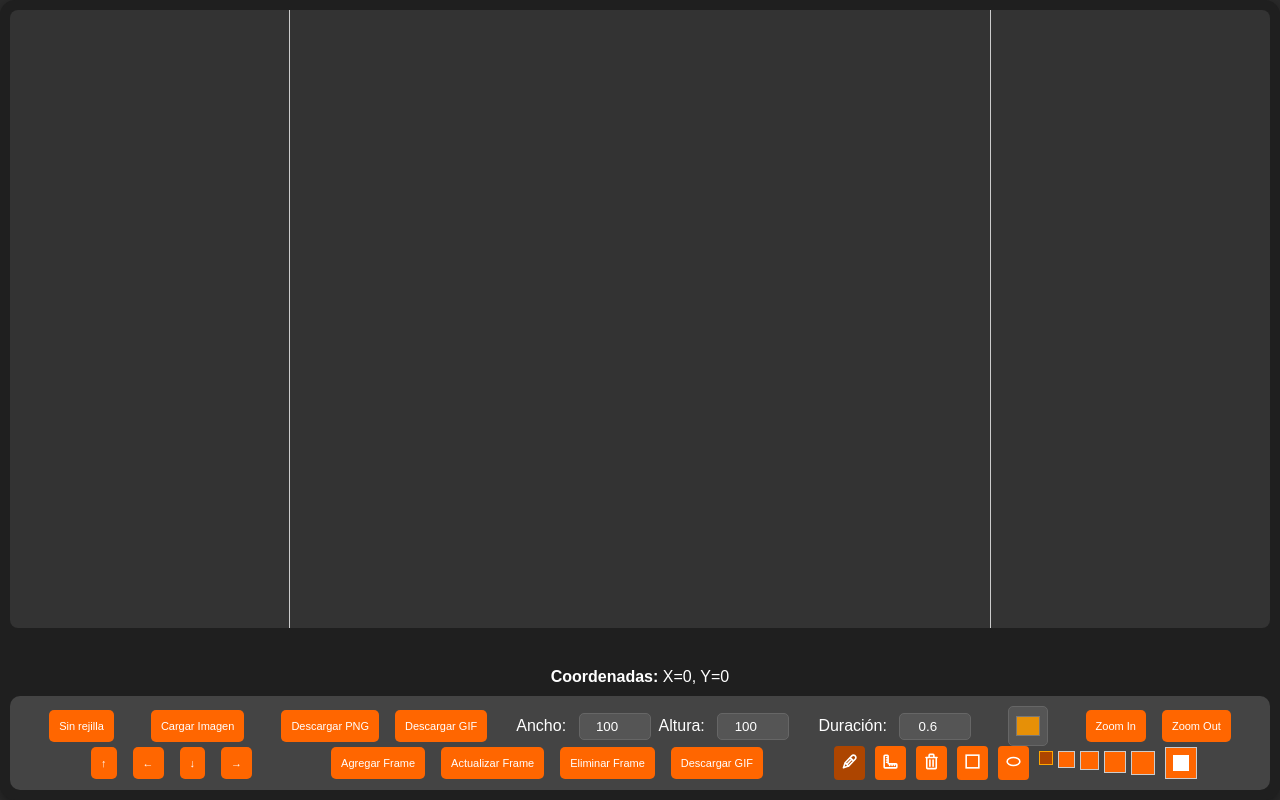
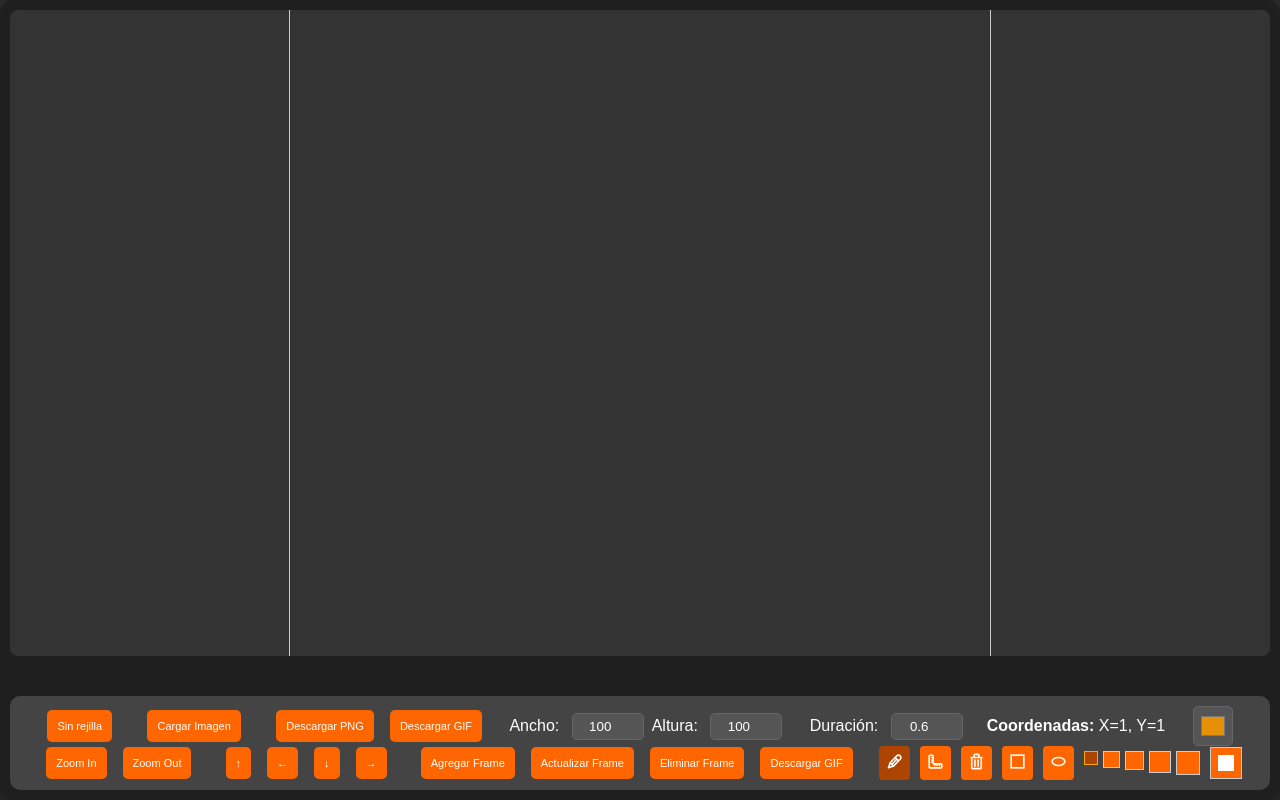
Before and after one commit to Pablog44/artepixelador, a React (Create React App) app: page /artepixelador/rejilla in a window 1280 px wide. Built offline with nearby package versions, Linux system fonts and the light colour scheme.

Commit message:
coordenadas mejora UX
-se ven las coordenadas en pc pero no en móvil porque o es muy útil por ahora.

```diff
--- a/src/components/Controls.js
+++ b/src/components/Controls.js
@@ -29,8 +29,8 @@ function Controls({ page }) {
   // Nuevo estado para la duración de los frames (en segundos)
   const [frameDuration, setFrameDuration] = useState(0.6);
 
-  // **Estado para coord. del ratón (x,y)**
-  const [mouseCoords, setMouseCoords] = useState({ x: 0, y: 0 });
+  // Estado para coord. del ratón (iniciando en 1,1)
+  const [mouseCoords, setMouseCoords] = useState({ x: 1, y: 1 });
 
   // Actualizar si se está en dispositivo móvil
   useEffect(() => {
@@ -128,7 +128,7 @@ function Controls({ page }) {
     a.click();
   };
 
-  // Nueva función para descargar el GIF usando gif.js
+  // Descargar GIF usando gif.js
   const handleDownloadGif = async () => {
     if (frames.length === 0) return;
     // Crea un objeto GIF con las opciones deseadas.
@@ -164,7 +164,7 @@ function Controls({ page }) {
     gif.render();
   };
 
-  // Para enviar a la vista del canvas (PixelatedImage o Rejilla)
+  // Determina si hay un frame seleccionado
   const frameData = selectedFrameIndex !== null ? frames[selectedFrameIndex] : null;
 
   // Estilos para los tooltips
@@ -191,6 +191,7 @@ function Controls({ page }) {
   return (
     <div className="controls-container">
       <style>{tooltipStyles}</style>
+
       <div
         className="pixelated-image-wrapper"
         onWheel={handleWheel}
@@ -203,12 +204,13 @@ function Controls({ page }) {
           pixelHeight={pixelHeight}
           selectedColor={selectedColor}
           scale={scale}
+          setScale={setScale}
           position={position}
           setPosition={setPosition}
           tool={tool}
           brushSize={brushSize}
           brushShape={brushShape}
-          // Enviamos un callback para recibir las coordenadas de píxeles
+          // Callback para recibir las coords del mouse en tiempo real
           onCoordinatesChange={(coords) => setMouseCoords(coords)}
         />
       </div>
@@ -219,12 +221,7 @@ function Controls({ page }) {
         setSelectedFrameIndex={setSelectedFrameIndex}
       />
 
-      {/* Mostramos aquí las coordenadas del ratón (empiezan en 1,1) */}
-      <div style={{ marginTop: '10px', textAlign: 'center' }}>
-        <strong>Coordenadas:</strong> X={mouseCoords.x}, Y={mouseCoords.y}
-      </div>
-
-      {/* Contenedor para centrar el botón de menú en móviles */}
+      {/* Botón de menú en móviles */}
       {isMobile && (
         <div style={{ display: 'flex', justifyContent: 'center', marginBottom: '10px' }}>
           <button
@@ -273,7 +270,9 @@ function Controls({ page }) {
         </div>
       )}
 
-      {/* Renderizado según si es vista de escritorio o móvil */}
+      {/* ============================
+          VISTA DE ESCRITORIO (NO MÓVIL)
+          ============================ */}
       {!isMobile ? (
         <div className="controls">
           <div className="controls-group">
@@ -317,7 +316,7 @@ function Controls({ page }) {
             />
           </div>
 
-          {/* Grupo para elegir la duración de los frames */}
+          {/* Grupo para elegir la duración de los frames y mostrar coords */}
           <div className="controls-group">
             <label>Duración: </label>
             <input
@@ -330,6 +329,11 @@ function Controls({ page }) {
               className="input-number"
               style={{ margin: '0 8px' }}
             />
+
+            {/* Aquí mostramos las coordenadas solo en escritorio */}
+            <span style={{ marginLeft: '16px' }}>
+              <strong>Coordenadas:</strong> X={mouseCoords.x}, Y={mouseCoords.y}
+            </span>
           </div>
 
           <div className="controls-group">
@@ -385,8 +389,9 @@ function Controls({ page }) {
           />
         </div>
       ) : (
-        // Vista móvil: si el menú está abierto se muestran todos los controles;
-        // en la vista mínima se muestran solo algunos y los ToolControls se disponen horizontalmente.
+        /* ============================
+           VISTA MÓVIL (MENU ABIERTO/MÍNIMO)
+           ============================ */
         menuOpen ? (
           <div className="controls">
             <div className="controls-group">
```
